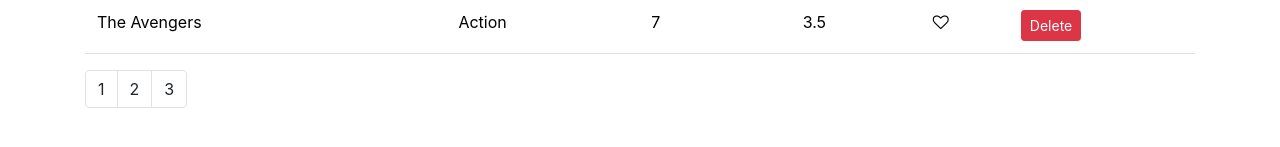
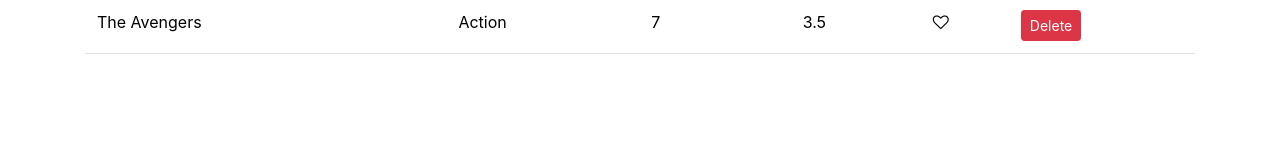
Before and after one commit to sandrockcstm/vidly, a React (Create React App) app: page / in a window 1280 px wide. Shown: the part 561-708 px from the top of the page. Built offline with nearby package versions, Linux system fonts and the light colour scheme.

Commit message:
Handled edge-case: single page won't render pagination

```diff
--- a/src/components/common/pagination.jsx
+++ b/src/components/common/pagination.jsx
@@ -3,9 +3,10 @@
 
 const Pagination = props => {
   const { itemsCount, pageSize } = props;
-  const pageCount = itemsCount / pageSize;
+  const pagesCount = Math.ceil(itemsCount / pageSize);
+  if (pagesCount === 1) return null;
 
-  const pages = _.range(1, pageCount + 1);
+  const pages = _.range(1, pagesCount + 1);
 
   return (
     <nav>
--- a/src/components/movies.jsx
+++ b/src/components/movies.jsx
@@ -6,7 +6,7 @@
 class Movies extends Component {
   state = {
     movies: getMovies(),
-    pageSize: 4
+    pageSize: 10
   };
 
   handleDelete = movie => {
```
